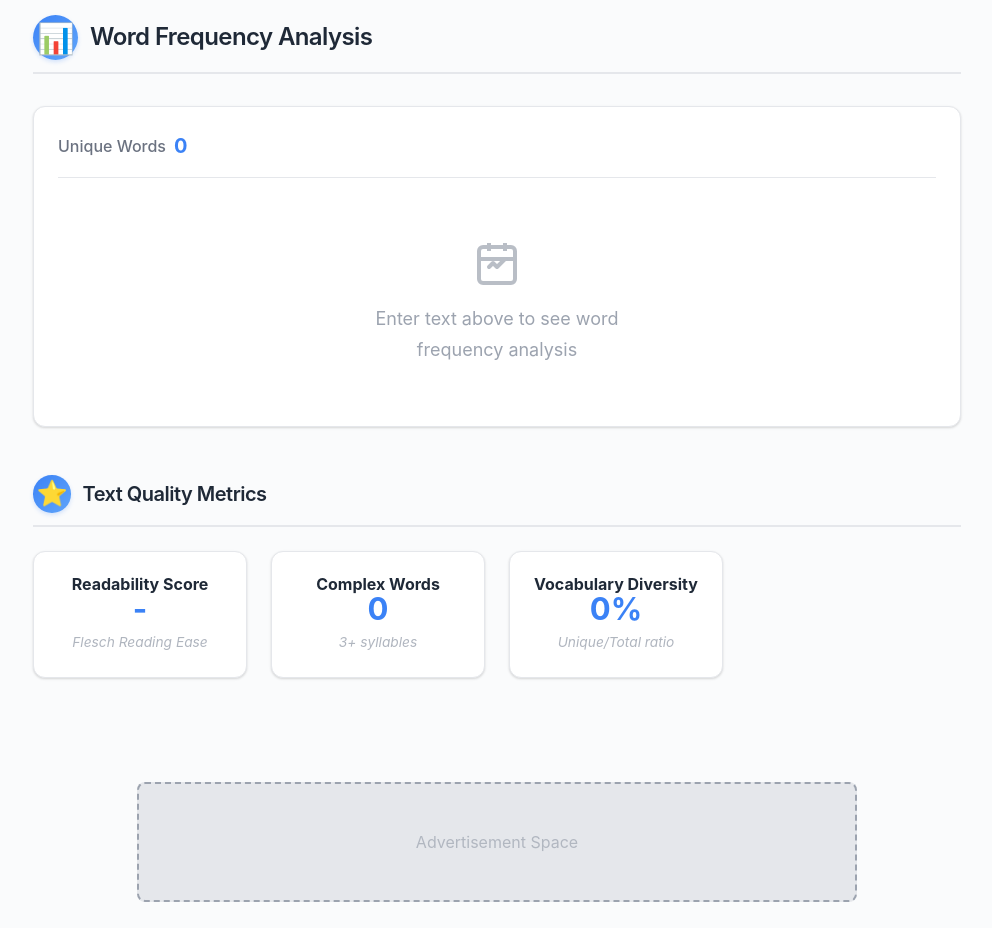
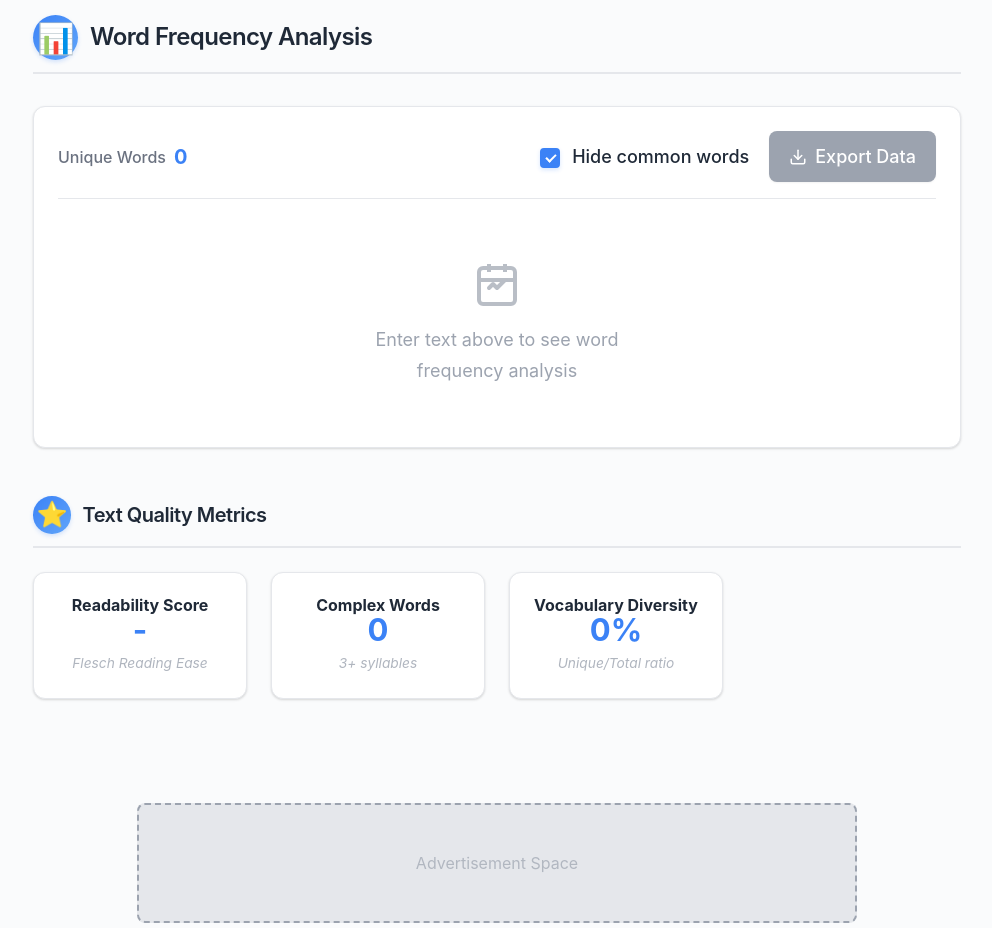
Before and after one commit to robert-beall/text-counter-pro, a plain HTML site: page index.html in a window 1280 px wide. Shown: the part 1200-2128 px from the top of the page, without its empty margins (143-1135 px from the left). Drawn offline with Linux system fonts and the light colour scheme.

Commit message:
Add word frequency form elements

```diff
--- a/index.html
+++ b/index.html
@@ -298,6 +298,31 @@
                             <span class="frequency-value" id="unique-word-count"
                                 aria-label="Number of unique words">0</span>
                         </div>
+
+                        <div class="frequency-actions">
+                            <div class="frequency-checkbox-group">
+                                <input type="checkbox" id="hide-common-words" class="form-checkbox" checked
+                                    aria-describedby="hide-common-words-help">
+                                <div class="form-checkbox-custom"></div>
+                                <label for="hide-common-words" class="checkbox-label">Hide common words</label>
+                            </div>
+                            <div id="hide-common-words-help" class="sr-only">When checked, excludes frequently used
+                                words like 'the', 'and', 'is' from the analysis</div>
+
+                            <button id="export-frequency-data" class="export-button" disabled
+                                aria-label="Export word frequency data">
+                                <svg width="18" height="18" viewBox="0 0 24 24" fill="none"
+                                    xmlns="http://www.w3.org/2000/svg" aria-hidden="true">
+                                    <path d="M21 15v4a2 2 0 0 1-2 2H5a2 2 0 0 1-2-2v-4" stroke="currentColor"
+                                        stroke-width="2" stroke-linecap="round" stroke-linejoin="round" />
+                                    <polyline points="7,10 12,15 17,10" stroke="currentColor" stroke-width="2"
+                                        stroke-linecap="round" stroke-linejoin="round" />
+                                    <line x1="12" y1="15" x2="12" y2="3" stroke="currentColor" stroke-width="2"
+                                        stroke-linecap="round" />
+                                </svg>
+                                Export Data
+                            </button>
+                        </div>
                     </div>
 
                     <div class="word-frequency-chart" id="word-frequency-chart" role="img"
--- a/styles/components.css
+++ b/styles/components.css
@@ -1306,3 +1306,62 @@
   outline: 2px solid var(--color-primary);
   outline-offset: 2px;
 }
+
+/* Clean header layout */
+.frequency-stats {
+  display: flex;
+  align-items: center;
+  gap: var(--space-3);
+}
+
+.frequency-actions {
+  display: flex;
+  align-items: center;
+  gap: var(--space-5);
+}
+
+/* Professional checkbox */
+.frequency-checkbox-group {
+  display: flex;
+  align-items: center;
+  gap: var(--space-3);
+  cursor: pointer;
+}
+
+.checkbox-label {
+  font-size: var(--text-base);
+  color: var(--color-text-primary);
+  font-weight: 500;
+  cursor: pointer;
+  user-select: none;
+}
+
+/* Professional export button */
+.export-button {
+  display: inline-flex;
+  align-items: center;
+  gap: var(--space-2);
+  padding: var(--space-3) var(--space-5);
+  background: var(--color-primary);
+  color: white;
+  border: none;
+  border-radius: 8px;
+  font-size: var(--text-base);
+  font-weight: 500;
+  cursor: pointer;
+  transition: all 0.2s ease-in-out;
+  box-shadow: 0 1px 3px rgba(0, 0, 0, 0.1);
+}
+
+.export-button:hover:not(:disabled) {
+  background: var(--color-primary-dark);
+  transform: translateY(-1px);
+  box-shadow: 0 4px 12px rgba(59, 130, 246, 0.4);
+}
+
+.export-button:disabled {
+  background: var(--color-text-muted);
+  cursor: not-allowed;
+  transform: none;
+  box-shadow: 0 1px 2px rgba(0, 0, 0, 0.05);
+}
```
